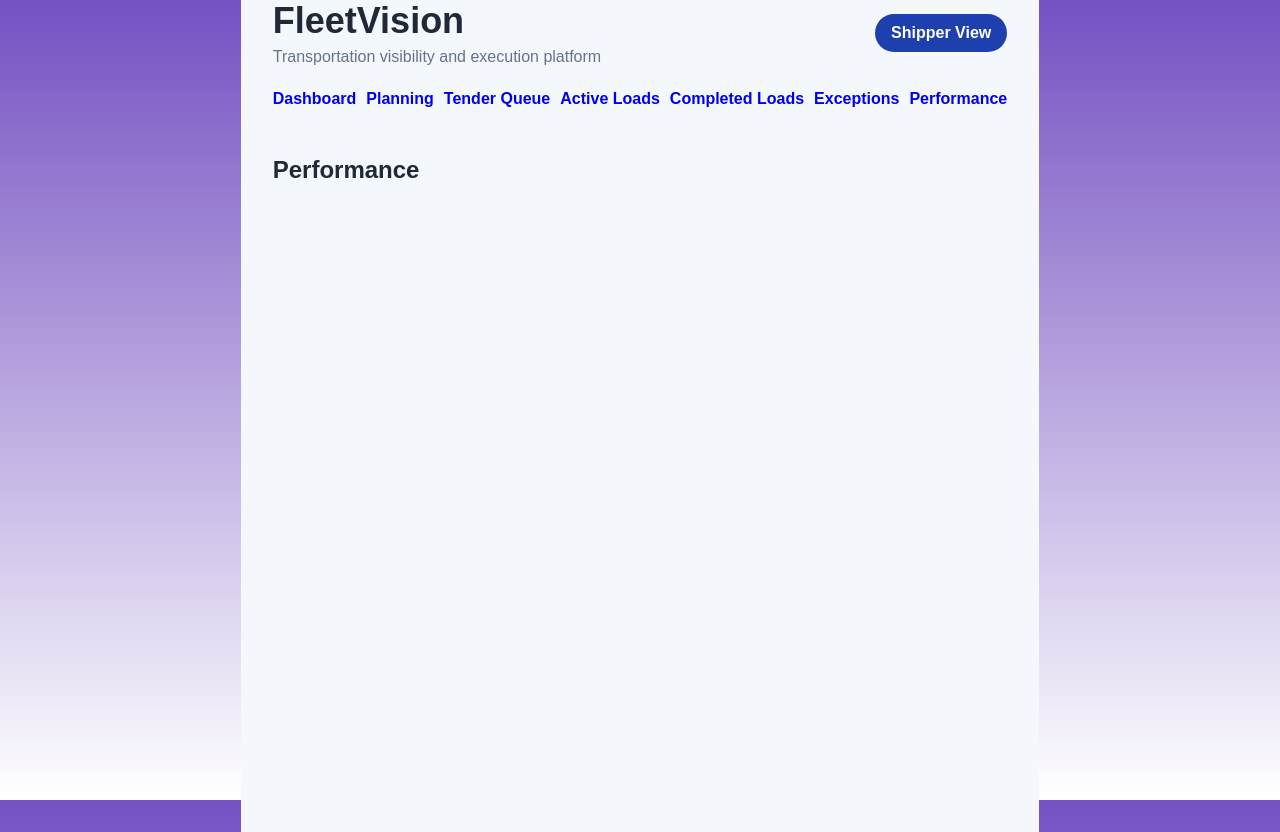
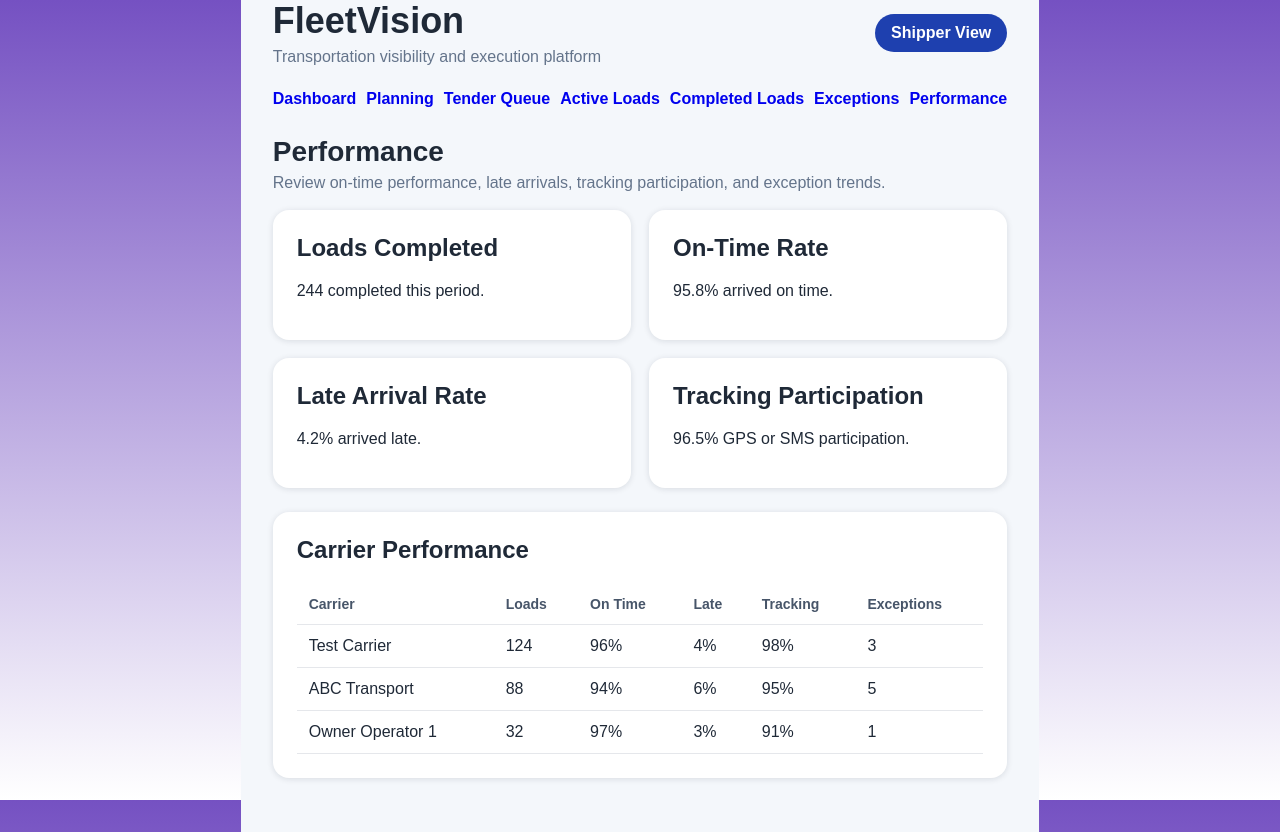
Before and after one commit to varchar1206/fleetvision-platform, a React (Vite) app: page /performance in a window 1280 px wide. Built offline with nearby package versions, Linux system fonts and the light colour scheme.

Commit message:
Build Performance page

```diff
--- a/src/pages/shipper/Performance.tsx
+++ b/src/pages/shipper/Performance.tsx
@@ -1,3 +1,89 @@
+const carrierPerformance = [
+  {
+    carrier: "Test Carrier",
+    loads: 124,
+    onTime: "96%",
+    late: "4%",
+    tracking: "98%",
+    exceptions: 3,
+  },
+  {
+    carrier: "ABC Transport",
+    loads: 88,
+    onTime: "94%",
+    late: "6%",
+    tracking: "95%",
+    exceptions: 5,
+  },
+  {
+    carrier: "Owner Operator 1",
+    loads: 32,
+    onTime: "97%",
+    late: "3%",
+    tracking: "91%",
+    exceptions: 1,
+  },
+];
+
 export default function Performance() {
-  return <h2>Performance</h2>;
+  return (
+    <section>
+      <div className="page-header">
+        <div>
+          <h2>Performance</h2>
+          <p>Review on-time performance, late arrivals, tracking participation, and exception trends.</p>
+        </div>
+      </div>
+
+      <div className="dashboard-grid">
+        <div className="card">
+          <h2>Loads Completed</h2>
+          <p>244 completed this period.</p>
+        </div>
+
+        <div className="card">
+          <h2>On-Time Rate</h2>
+          <p>95.8% arrived on time.</p>
+        </div>
+
+        <div className="card">
+          <h2>Late Arrival Rate</h2>
+          <p>4.2% arrived late.</p>
+        </div>
+
+        <div className="card">
+          <h2>Tracking Participation</h2>
+          <p>96.5% GPS or SMS participation.</p>
+        </div>
+      </div>
+
+      <div className="table-card">
+        <h2>Carrier Performance</h2>
+        <table>
+          <thead>
+            <tr>
+              <th>Carrier</th>
+              <th>Loads</th>
+              <th>On Time</th>
+              <th>Late</th>
+              <th>Tracking</th>
+              <th>Exceptions</th>
+            </tr>
+          </thead>
+          <tbody>
+            {carrierPerformance.map((item) => (
+              <tr key={item.carrier}>
+                <td>{item.carrier}</td>
+                <td>{item.loads}</td>
+                <td>{item.onTime}</td>
+                <td>{item.late}</td>
+                <td>{item.tracking}</td>
+                <td>{item.exceptions}</td>
+              </tr>
+            ))}
+          </tbody>
+        </table>
+      </div>
+    </section>
+  );
 }
```
